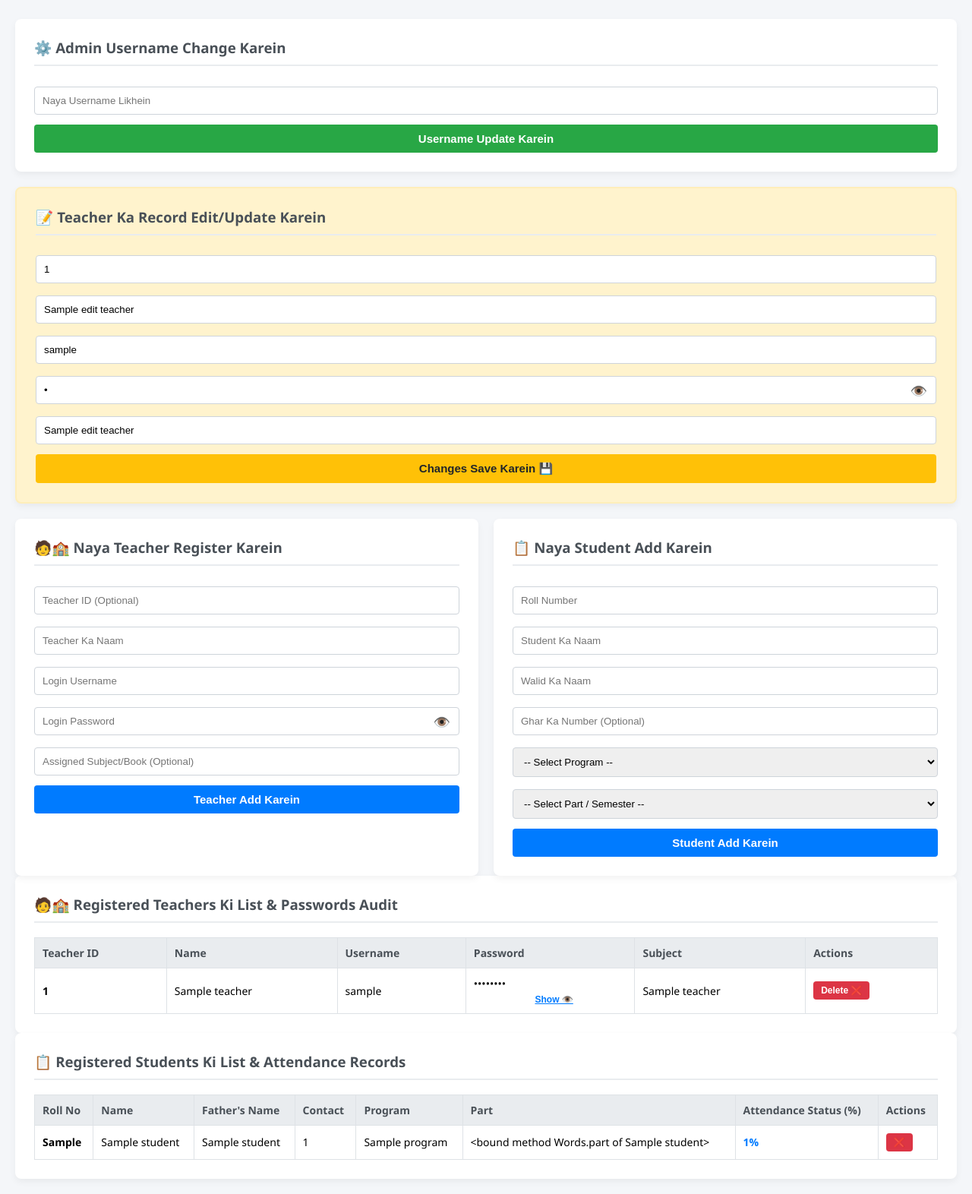
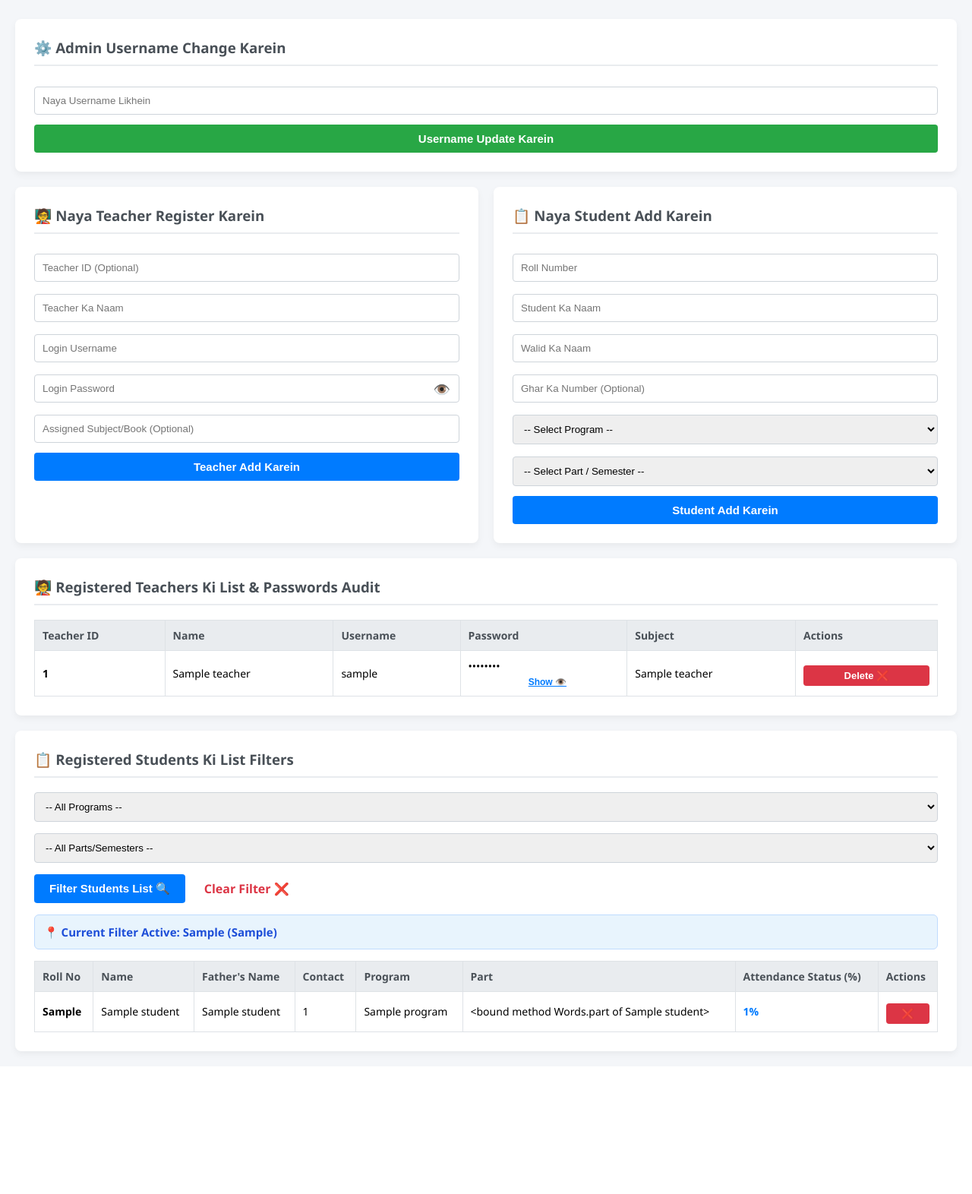
Before and after one commit to rajpootsab438r-jpg/College_Attendance_App, a Flask app: template templates/admin.html in a window 1280 px wide. Shown: the part 83-1655 px from the top of the page at 76% size. After the commit the page ends 1476 px from the top, so only its background shows below. Run offline with Flask 3, Linux system fonts and the light colour scheme; the template is opened without the code that fills it: most values are stand-ins (such as "Sample title", 1, 10 or a date in 2020); some libraries are stand-ins or nearby versions.

Commit message:
Add student filtering dropdown panel on admin dashboard

```diff
--- a/app.py
+++ b/app.py
@@ -349,13 +349,18 @@ def dev_delete_student(id):
     conn.commit()
     conn.close()
     return redirect(url_for('developer_dashboard'))
-# 4. College Admin Dashboard Logic
+# 👑 College Admin Dashboard Logic (Updated with Class Filter Engine)
 @app.route('/admin/dashboard', methods=['GET', 'POST'])
 def admin_dashboard():
     if 'role' not in session or session['role'] != 'admin': return redirect(url_for('welcome'))
     college_id = session.get('user_id')
     current_username = session.get('user')
     college_name = session.get('college_name')
+
+    # Filter selection URL params fetch karein
+    selected_program = request.args.get('program', '')
+    selected_part = request.args.get('part', '')
+
     conn = get_db_connection()
     cursor = conn.cursor(cursor_factory=DictCursor)
 
@@ -392,14 +397,23 @@ def admin_dashboard():
             cursor.execute('DELETE FROM students WHERE id=%s', (student_id,))
             conn.commit()
 
-    cursor.execute('SELECT * FROM students WHERE college_id = %s', (college_id,))
+    # Dynamic Query Mapping logic based on filter choices
+    if selected_program and selected_part:
+        cursor.execute('SELECT * FROM students WHERE college_id = %s AND program = %s AND part = %s', (college_id, selected_program, selected_part))
+    elif selected_program:
+        cursor.execute('SELECT * FROM students WHERE college_id = %s AND program = %s', (college_id, selected_program))
+    elif selected_part:
+        cursor.execute('SELECT * FROM students WHERE college_id = %s AND part = %s', (college_id, selected_part))
+    else:
+        cursor.execute('SELECT * FROM students WHERE college_id = %s', (college_id,))
+
     raw_students = cursor.fetchall()
     cursor.execute('SELECT * FROM teachers WHERE college_id = %s', (college_id,))
     raw_teachers = cursor.fetchall()
 
     teachers = [dict(t) for t in raw_teachers]
+    students = []
 
-    students = []
     for s in raw_students:
         s_dict = dict(s)
         roll = s['roll_no']
@@ -411,7 +425,9 @@ def admin_dashboard():
         students.append(s_dict)
 
     conn.close()
-    return render_template('admin.html', students=students, teachers=teachers, college_name=college_name, current_user=current_username)
+    return render_template('admin.html', students=students, teachers=teachers, college_name=college_name,
+                           current_user=current_username, selected_program=selected_program, selected_part=selected_part)
+
 # 5. Teacher Dashboard Engine
 @app.route('/teacher/dashboard')
 def teacher_dashboard():
--- a/templates/admin.html
+++ b/templates/admin.html
@@ -2,6 +2,7 @@
 <html>
 <head>
     <title>Admin Dashboard</title>
+    <meta name="viewport" content="width=device-width, initial-scale=1.0">
     <style>
         body { font-family: 'Segoe UI', Arial, sans-serif; background-color: #f4f6f9; margin: 0; padding: 20px; }
         .header { background: #343a40; color: white; padding: 15px 30px; border-radius: 8px; display: flex; justify-content: space-between; align-items: center; margin-bottom: 25px; }
@@ -9,23 +10,23 @@
         .logout-btn { color: #ffc107; text-decoration: none; font-weight: bold; }
         .grid { display: flex; gap: 20px; flex-wrap: wrap; }
         .card { background: white; padding: 25px; border-radius: 8px; box-shadow: 0 4px 10px rgba(0,0,0,0.05); flex: 1; min-width: 300px; }
-        .card-edit { background: #fff3cd; border: 2px solid #ffeeba; }
         h3 { margin-top: 0; color: #495057; border-bottom: 2px solid #e9ecef; padding-bottom: 10px; }
         input, select { width: 100%; padding: 10px; margin: 8px 0; border: 1px solid #ced4da; border-radius: 4px; box-sizing: border-box; }
         button { width: 100%; padding: 10px; background: #007bff; color: white; border: none; border-radius: 4px; font-weight: bold; cursor: pointer; font-size: 15px; margin-top: 5px; }
         button:hover { background: #0056b3; }
         .btn-success { background: #28a745; }
         .btn-success:hover { background: #218838; }
-        .btn-warning { background: #ffc107; color: #212529; }
-        .btn-warning:hover { background: #e0a800; }
-                table { width: 100%; border-collapse: collapse; margin-top: 15px; font-size: 14px; }
+        .filter-form-bar { display: flex; gap: 15px; align-items: center; flex-wrap: wrap; margin-bottom: 15px; }
+        .filter-form-bar select { min-width: 160px; margin: 0; }
+        .filter-form-bar button { margin: 0; width: auto; padding: 10px 20px; }
+        .info-bar { background: #e8f4fd; color: #1d4ed8; padding: 12px; border-radius: 6px; margin-bottom: 15px; font-weight: bold; font-size: 15px; border: 1px solid #bfdbfe; }
+        table { width: 100%; border-collapse: collapse; margin-top: 15px; font-size: 14px; }
         th, td { border: 1px solid #dee2e6; padding: 10px; text-align: left; }
         th { background-color: #e9ecef; color: #495057; }
         tr:nth-child(even) { background-color: #f8f9fa; }
         .full-width { flex: 1 1 100%; }
-        .del-btn { background: #dc3545; color: white; border: none; padding: 5px 10px; border-radius: 4px; cursor: pointer; font-weight: bold; text-decoration: none; font-size: 12px; margin-left: 5px; }
+        .del-btn { background: #dc3545; color: white; border: none; padding: 6px 12px; border-radius: 4px; cursor: pointer; font-weight: bold; text-decoration: none; font-size: 13px; }
         .del-btn:hover { background: #bd2130; }
-        .edit-btn { background: #007bff; color: white; border: none; padding: 5px 10px; border-radius: 4px; cursor: pointer; font-weight: bold; text-decoration: none; font-size: 12px; }
         .view-pass-btn { background: none; border: none; color: #007bff; cursor: pointer; font-size: 12px; font-weight: bold; padding: 0; margin-left: 5px; text-decoration: underline; }
         .password-container { position: relative; width: 100%; }
         .toggle-eye { position: absolute; right: 12px; top: 50%; transform: translateY(-50%); cursor: pointer; font-size: 18px; user-select: none; color: #666; }
@@ -61,7 +62,6 @@
     <div style="color: white; font-weight: bold;">Logged in as: <span style="color:#ffc107;">{{ current_user }}</span></div>
     <a href="/logout" class="logout-btn">Log Out ➡️</a>
 </div>
-<!-- Admin Settings Control Grid -->
 <div class="grid" style="margin-bottom: 20px;">
     <div class="card">
         <h3>⚙️ Admin Username Change Karein</h3>
@@ -73,31 +73,10 @@
     </div>
 </div>
 
-<!-- DYNAMIC LIVE EDIT RECORD PANELS -->
-<div class="grid" style="margin-bottom: 20px;">
-    {% if edit_teacher_data %}
-    <div class="card card-edit">
-        <h3>📝 Teacher Ka Record Edit/Update Karein</h3>
-        <form method="POST" action="/admin/dashboard">
-            <input type="hidden" name="action" value="update_teacher">
-            <input type="hidden" name="id" value="{{ edit_teacher_data.id }}">
-            <input type="text" name="teacher_id" value="{{ edit_teacher_data.teacher_id }}" placeholder="Teacher ID (Optional)">
-            <input type="text" name="name" value="{{ edit_teacher_data.name }}" placeholder="Teacher Name" required>
-            <input type="text" name="username" value="{{ edit_teacher_data.username }}" placeholder="Username" required>
-            <div class="password-container">
-                <input type="password" id="edit_teacher_password" name="password" value="{{ edit_teacher_data.password }}" placeholder="Password" required>
-                <span id="eye-icon-edit_teacher_password" class="toggle-eye" onclick="toggleInputPassword('edit_teacher_password')">👁️</span>
-            </div>
-            <input type="text" name="subject" value="{{ edit_teacher_data.subject }}" placeholder="Subject" required>
-            <button type="submit" class="btn-warning">Changes Save Karein 💾</button>
-        </form>
-    </div>
-    {% endif %}
-</div>
 <div class="grid">
     <!-- Naya Teacher Register Form -->
     <div class="card">
-        <h3>🧑🏫 Naya Teacher Register Karein</h3>
+        <h3>🧑‍🏫 Naya Teacher Register Karein</h3>
         <form method="POST" action="/admin/dashboard">
             <input type="hidden" name="action" value="add_teacher">
             <input type="text" name="teacher_id" placeholder="Teacher ID (Optional)" autocomplete="off">
@@ -111,7 +90,8 @@
             <button type="submit">Teacher Add Karein</button>
         </form>
     </div>
-        <!-- Naya Student Add Form -->
+
+    <!-- Naya Student Add Form -->
     <div class="card">
         <h3>📋 Naya Student Add Karein</h3>
         <form method="POST" action="/admin/dashboard">
@@ -151,8 +131,9 @@
         </form>
     </div>
 </div>
-<div class="card full-width">
-    <h3>🧑🏫 Registered Teachers Ki List & Passwords Audit</h3>
+
+<div class="card full-width" style="margin-top: 20px;">
+    <h3>🧑‍🏫 Registered Teachers Ki List & Passwords Audit</h3>
     <table>
         <thead>
             <tr><th>Teacher ID</th><th>Name</th><th>Username</th><th>Password</th><th>Subject</th><th>Actions</th></tr>
@@ -172,7 +153,7 @@
                     <form method="POST" action="/admin/dashboard" style="display:inline;">
                         <input type="hidden" name="action" value="delete_teacher">
                         <input type="hidden" name="id" value="{{ teacher['id'] }}">
-                        <button type="submit" class="del-btn" style="width:auto; padding:5px 10px; margin:0;" onclick="return confirm('Delete?')">Delete ❌</button>
+                        <button type="submit" class="del-btn" onclick="return confirm('Delete Teacher?')">Delete ❌</button>
                     </form>
                 </td>
             </tr>
@@ -180,8 +161,49 @@
         </tbody>
     </table>
 </div>
-<div class="card full-width">
-    <h3>📋 Registered Students Ki List & Attendance Records</h3>
+<div class="card full-width" style="margin-top: 20px;">
+    <h3>📋 Registered Students Ki List Filters</h3>
+
+    <form method="GET" action="/admin/dashboard" class="filter-form-bar">
+        <select name="program">
+            <option value="">-- All Programs --</option>
+            <option value="FA" {% if selected_program == 'FA' %}selected{% endif %}>FA</option>
+            <option value="FA IT" {% if selected_program == 'FA IT' %}selected{% endif %}>FA IT</option>
+            <option value="FSc" {% if selected_program == 'FSc' %}selected{% endif %}>FSc</option>
+            <option value="ICS" {% if selected_program == 'ICS' %}selected{% endif %}>ICS</option>
+            <option value="DIT" {% if selected_program == 'DIT' %}selected{% endif %}>DIT</option>
+            <option value="BS-CS" {% if selected_program == 'BS-CS' %}selected{% endif %}>BS-CS</option>
+            <option value="BS-IT" {% if selected_program == 'BS-IT' %}selected{% endif %}>BS-IT</option>
+            <option value="BS-Commerce" {% if selected_program == 'BS-Commerce' %}selected{% endif %}>BS Commerce</option>
+            <option value="BS-English" {% if selected_program == 'BS-English' %}selected{% endif %}>BS English</option>
+            <option value="I.Com" {% if selected_program == 'I.Com' %}selected{% endif %}>I.Com</option>
+            <option value="D.Com" {% if selected_program == 'D.Com' %}selected{% endif %}>D.Com</option>
+        </select>
+        <select name="part">
+            <option value="">-- All Parts/Semesters --</option>
+            <option value="Part-1" {% if selected_part == 'Part-1' %}selected{% endif %}>Part-1</option>
+            <option value="Part-2" {% if selected_part == 'Part-2' %}selected{% endif %}>Part-2</option>
+            <option value="Semester-1" {% if selected_part == 'Semester-1' %}selected{% endif %}>Semester-1</option>
+            <option value="Semester-2" {% if selected_part == 'Semester-2' %}selected{% endif %}>Semester-2</option>
+            <option value="Semester-3" {% if selected_part == 'Semester-3' %}selected{% endif %}>Semester-3</option>
+            <option value="Semester-4" {% if selected_part == 'Semester-4' %}selected{% endif %}>Semester-4</option>
+            <option value="Semester-5" {% if selected_part == 'Semester-5' %}selected{% endif %}>Semester-5</option>
+            <option value="Semester-6" {% if selected_part == 'Semester-6' %}selected{% endif %}>Semester-6</option>
+            <option value="Semester-7" {% if selected_part == 'Semester-7' %}selected{% endif %}>Semester-7</option>
+            <option value="Semester-8" {% if selected_part == 'Semester-8' %}selected{% endif %}>Semester-8</option>
+        </select>
+        <button type="submit" style="background:#007bff;">Filter Students List 🔍</button>
+        {% if selected_program or selected_part %}
+            <a href="/admin/dashboard" style="color:#dc3545; font-weight:bold; text-decoration:none; margin-left:10px;">Clear Filter ❌</a>
+        {% endif %}
+    </form>
+
+    {% if selected_program or selected_part %}
+    <div class="info-bar">
+        📍 Current Filter Active: {% if selected_program %}{{ selected_program }}{% endif %} {% if selected_part %}({{ selected_part }}){% endif %}
+    </div>
+    {% endif %}
+
     <table>
         <thead>
             <tr><th>Roll No</th><th>Name</th><th>Father's Name</th><th>Contact</th><th>Program</th><th>Part</th><th>Attendance Status (%)</th><th>Actions</th></tr>
@@ -200,7 +222,7 @@
                     <form method="POST" action="/admin/dashboard" style="display:inline;">
                         <input type="hidden" name="action" value="delete_student">
                         <input type="hidden" name="id" value="{{ student['id'] }}">
-                        <button type="submit" class="del-btn" style="width:auto; padding:5px 10px; margin:0;" onclick="return confirm('Delete?')">❌</button>
+                        <button type="submit" class="del-btn" onclick="return confirm('Delete Student?')">❌</button>
                     </form>
                 </td>
             </tr>
```
